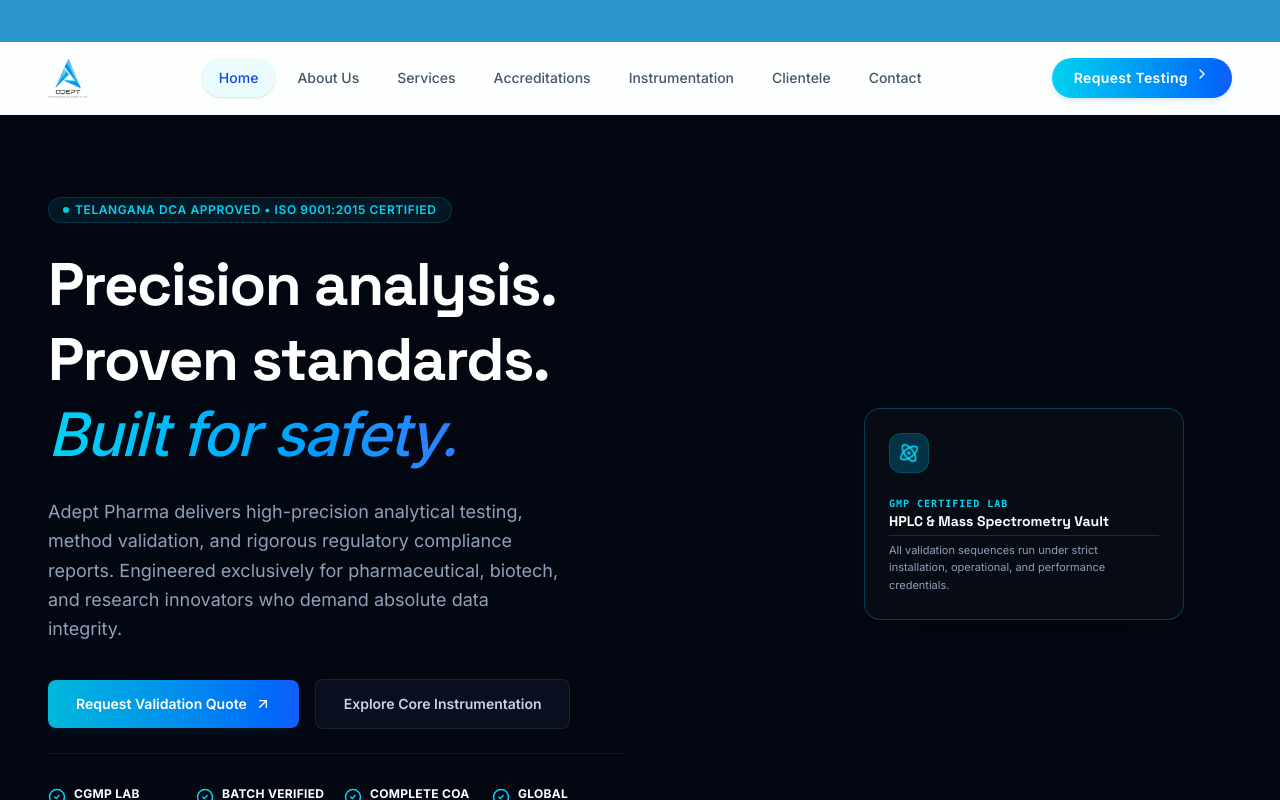
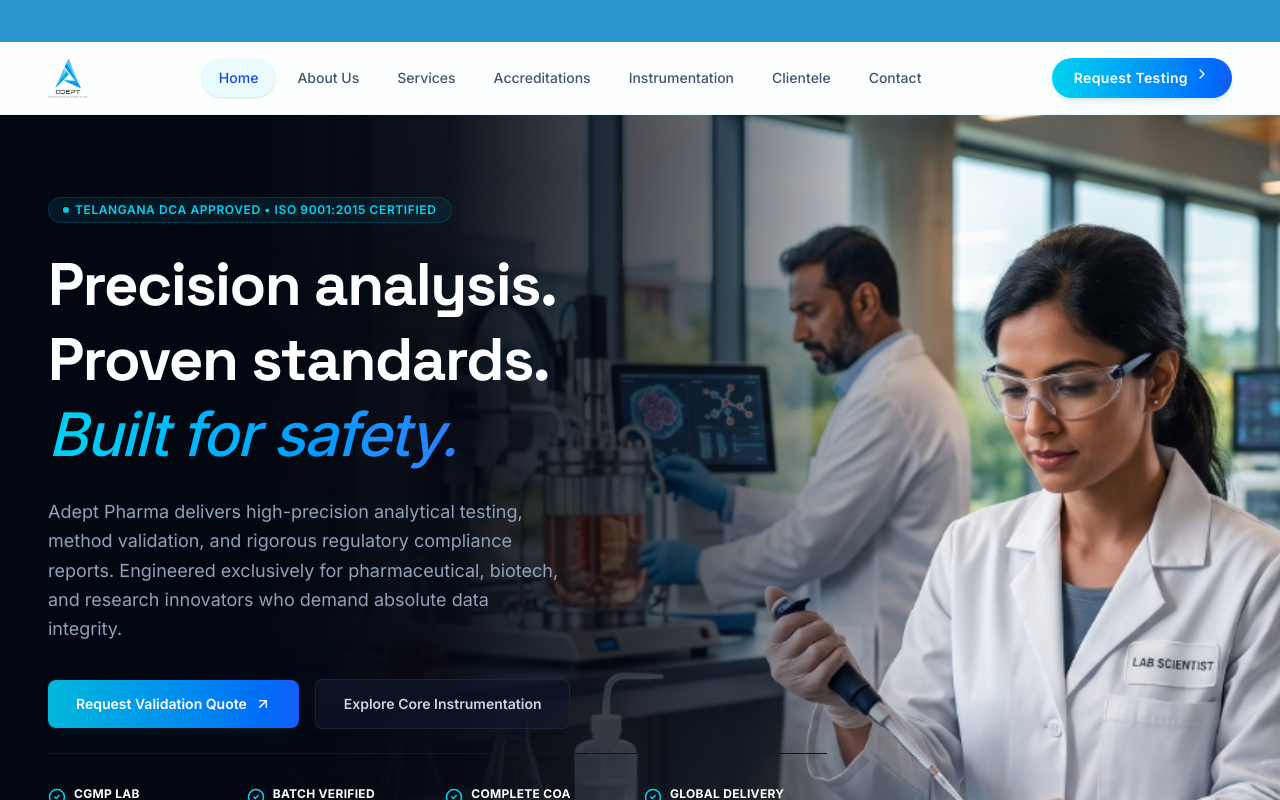
Before and after one commit to killmachine655551-wq/adept-pharma, a React (Vite) app: page / in a window 1280 px wide. Shown: the top 800 px of the page. Built offline with nearby package versions, Linux system fonts and the light colour scheme.

Commit message:
Update Home.tsx

```diff
--- a/src/components/Home.tsx
+++ b/src/components/Home.tsx
@@ -82,26 +82,29 @@
 
       {/* Hero Section */}
       <section className="relative pt-12 pb-24 md:pt-20 md:pb-36 bg-[#030712] border-b border-slate-900" id="home-hero">
-        {/* Large Hero Background Image on the right side */}
-        <div className="absolute inset-y-0 right-0 w-full lg:w-1/2 -z-10 overflow-hidden">
+        {/* Large Hero Background Image on the right side (80% width) */}
+        <div className="absolute inset-y-0 right-0 w-full lg:w-[80%] z-0 overflow-hidden">
           <div
             className="w-full h-full bg-cover bg-center transform scale-102"
             style={{ backgroundImage: `url(${heroBg})` }}
           />
-          {/* Edge-to-edge blending gradients */}
-          <div className="absolute inset-0 bg-gradient-to-r from-[#030712] via-[#030712]/60 to-transparent lg:block hidden" />
-          <div className="absolute inset-0 bg-gradient-to-b from-[#030712]/20 via-[#030712]/90 to-[#030712] lg:hidden block" />
         </div>
+        {/* Edge-to-edge blending gradients (custom linear gradient for 20/80 transition & readability) */}
+        <div
+          className="absolute inset-0 z-0 lg:block hidden pointer-events-none"
+          style={{ backgroundImage: 'linear-gradient(to right, #030712 0%, #030712 20%, rgba(3, 7, 18, 0.95) 35%, rgba(3, 7, 18, 0.6) 55%, transparent 75%)' }}
+        />
+        <div className="absolute inset-0 z-0 bg-gradient-to-b from-[#030712]/10 via-[#030712]/90 to-[#030712] lg:hidden block pointer-events-none" />
 
         {/* Ambient clinical backglows behind text to keep it high tech */}
         <div className="absolute left-10 top-1/4 -z-10 h-100 w-100 rounded-full bg-cyan-500/5 blur-3xl" />
         <div className="absolute left-1/3 bottom-10 -z-10 h-80 w-80 rounded-full bg-blue-600/5 blur-3xl" />
 
-        <div className="mx-auto w-full max-w-full px-4 sm:px-6 lg:px-8 xl:px-12">
+        <div className="mx-auto w-full max-w-full px-4 sm:px-6 lg:px-8 xl:px-12 relative z-10">
           <div className="grid grid-cols-1 lg:grid-cols-12 gap-12 lg:gap-8 items-center">
 
             {/* Left Column: Text & CTAs */}
-            <div className="lg:col-span-6 space-y-6 text-left relative z-10">
+            <div className="lg:col-span-8 space-y-6 text-left relative z-10">
               <span className="inline-flex items-center space-x-1.5 px-3.5 py-1 rounded-full text-xs font-semibold tracking-wider text-cyan-400 bg-cyan-950/40 uppercase border border-cyan-800/40">
                 <span className="h-1.5 w-1.5 rounded-full bg-cyan-400 animate-pulse" />
                 <span>Telangana DCA Approved • ISO 9001:2015 Certified</span>
@@ -173,27 +176,6 @@
                   </div>
                 </div>
               </div>
-            </div>
-
-            {/* Right Column: Floating Goals-style Card over background */}
-            <div className="lg:col-span-6 relative flex justify-center lg:justify-end lg:pr-12 pt-8 lg:pt-0" id="hero-floating-card-container">
-              <motion.div
-                initial={{ opacity: 0, y: 20 }}
-                animate={{ opacity: 1, y: 0 }}
-                transition={{ duration: 0.5, delay: 0.2 }}
-                className="bg-[#090d16]/80 backdrop-blur-md border border-cyan-500/30 rounded-2xl p-6 shadow-2xl max-w-xs space-y-4 hover:border-cyan-400/50 transition-all duration-300 text-left"
-              >
-                <div className="h-10 w-10 rounded-xl bg-cyan-950 flex items-center justify-center border border-cyan-500/20 text-cyan-400">
-                  <Atom className="h-5 w-5 animate-spin" style={{ animationDuration: '8s' }} />
-                </div>
-                <div className="space-y-1">
-                  <span className="text-[10px] font-mono font-bold text-cyan-400 uppercase tracking-widest">GMP CERTIFIED LAB</span>
-                  <h4 className="font-display text-sm font-bold text-white leading-tight">HPLC & Mass Spectrometry Vault</h4>
-                  <p className="text-[11px] text-slate-400 leading-relaxed pt-1.5 border-t border-slate-800">
-                    All validation sequences run under strict installation, operational, and performance credentials.
-                  </p>
-                </div>
-              </motion.div>
             </div>
 
           </div>
```
